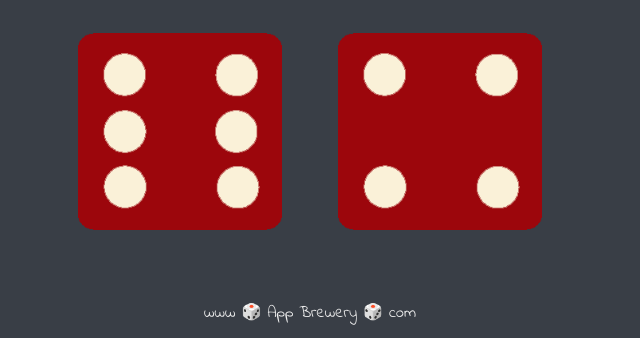
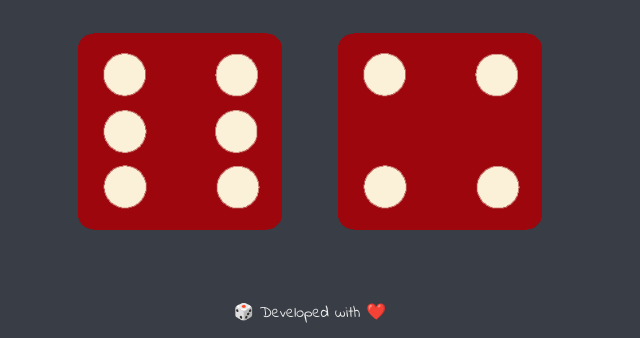
Before and after one commit to avinashakas2007/diceGame, a plain HTML site: page index.html in a window 1280 px wide. Shown: the part 462-800 px from the top of the page, without its empty margins (330-970 px from the left). Drawn offline with Linux system fonts and the light colour scheme.

Commit message:
Update index.html

```diff
--- a/index.html
+++ b/index.html
@@ -28,6 +28,6 @@
   </body>
 
   <footer>
-    www 🎲 App Brewery 🎲 com
+   🎲 Developed with ❤️
   </footer>
 </html>
```
